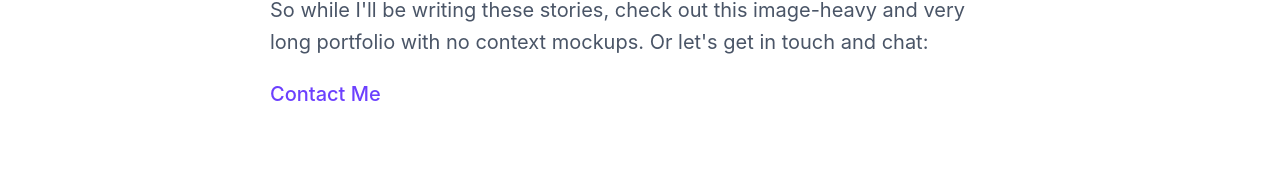
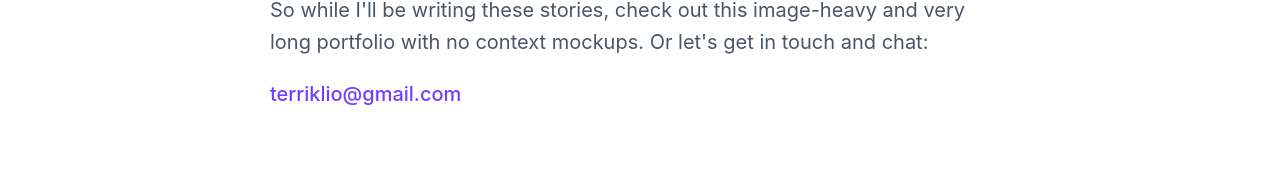
Before and after one commit to hedonistjugend/hedonistjugend.github.io, a plain HTML site: page index.html in a window 1280 px wide. Shown: the part 502-674 px from the top of the page. Drawn offline with Linux system fonts and the light colour scheme; a web font is replaced by a local one.

Commit message:
Update index.html

```diff
--- a/index.html
+++ b/index.html
@@ -38,7 +38,7 @@
   </p>
 
   <p>
-      <a href="mailto:terriklio@gmail.com" >Contact Me</a>
+      <a href="mailto:terriklio@gmail.com" >terriklio@gmail.com</a>
   </p>
 </div>
 
```
